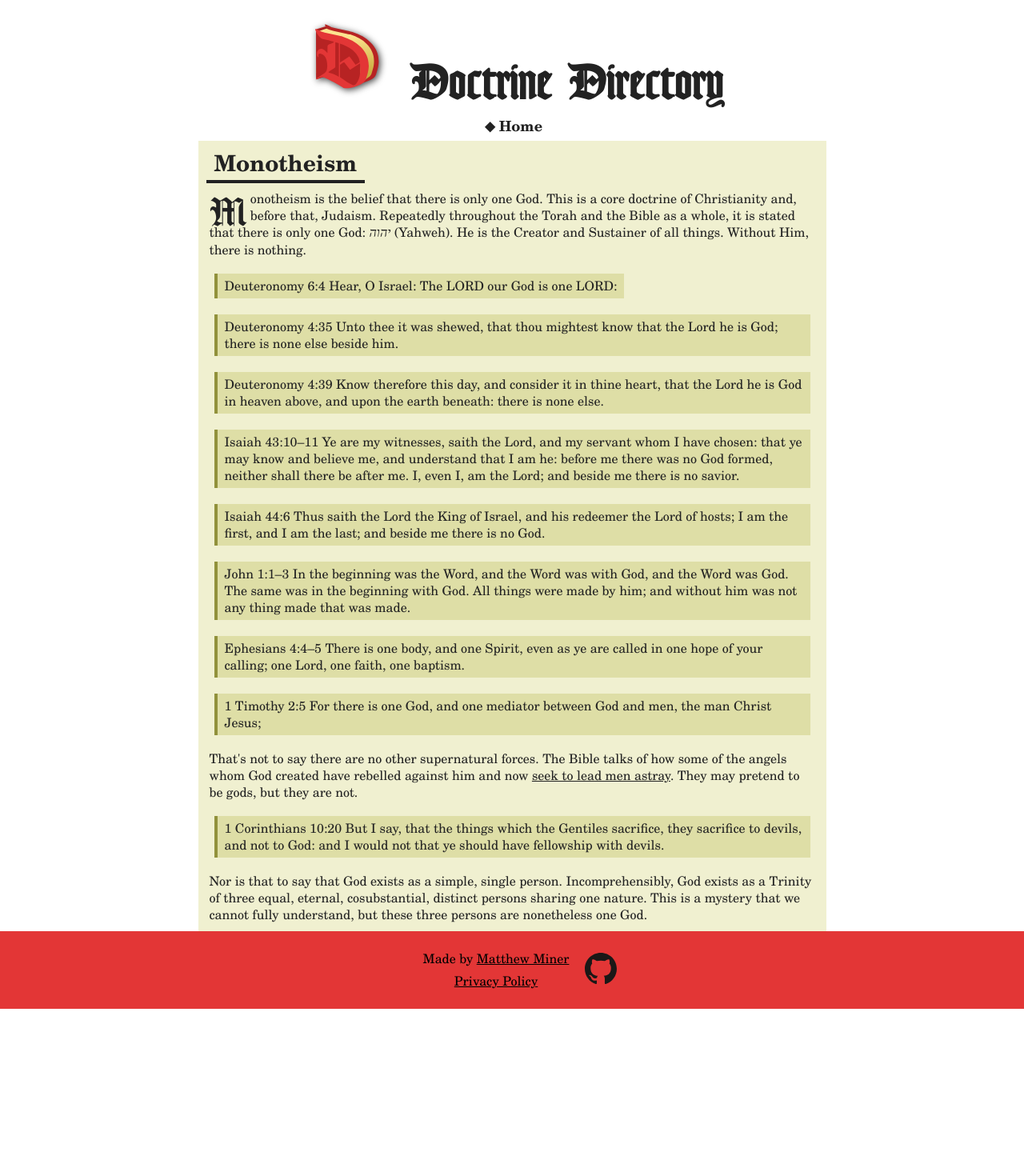
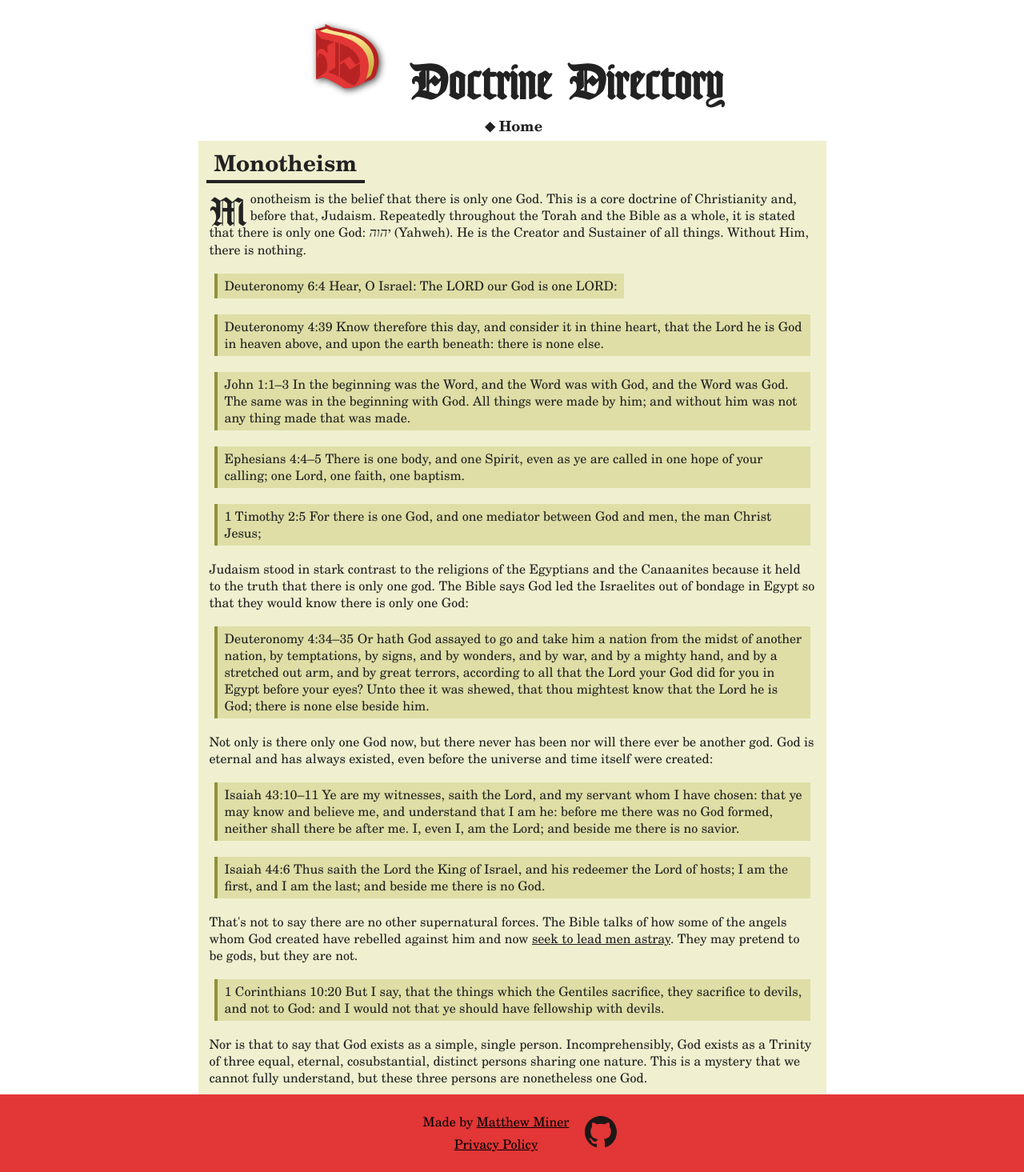
Before and after one commit to mminer237/doctrine-directory, a Jekyll site: the page built from _doctrines/monotheism.md, in a window 1280 px wide. Shown: the whole page at 80% size. Built offline with Jekyll 4.4.1, drawn with Linux system fonts in a browser that asks for light colours; some web fonts are replaced; before the commit the page ends 1261 px from its top, so only the background shows below that.

Commit message:
Order and elaborate on monotheism further

```diff
--- a/_doctrines/monotheism.md
+++ b/_doctrines/monotheism.md
@@ -21,6 +15,16 @@ Monotheism is the belief that there is only one God. This is a core doctrine of
 
 > 1 Timothy 2:5  For there is one God, and one mediator between God and men, the man Christ Jesus;
 
+Judaism stood in stark contrast to the religions of the Egyptians and the Canaanites because it held to the truth that there is only one god. The Bible says God led the Israelites out of bondage in Egypt so that they would know there is only one God:
+
+> Deuteronomy 4:34–35  Or hath God assayed to go and take him a nation from the midst of another nation, by temptations, by signs, and by wonders, and by war, and by a mighty hand, and by a stretched out arm, and by great terrors, according to all that the Lord your God did for you in Egypt before your eyes? Unto thee it was shewed, that thou mightest know that the Lord he is God; there is none else beside him.
+
+Not only is there only one God now, but there never has been nor will there ever be another god. God is eternal and has always existed, even before the universe and time itself were created:
+
+> Isaiah 43:10–11  Ye are my witnesses, saith the Lord, and my servant whom I have chosen: that ye may know and believe me, and understand that I am he: before me there was no God formed, neither shall there be after me. I, even I, am the Lord; and beside me there is no savior.
+
+> Isaiah 44:6  Thus saith the Lord the King of Israel, and his redeemer the Lord of hosts; I am the first, and I am the last; and beside me there is no God.
+
 That's not to say there are no other supernatural forces. The Bible talks of how some of the angels whom God created have rebelled against him and now [seek to lead men astray]({% link _doctrines/deceiving-spirits.md %}). They may pretend to be gods, but they are not.
 
 > 1 Corinthians 10:20  But I say, that the things which the Gentiles sacrifice, they sacrifice to devils, and not to God: and I would not that ye should have fellowship with devils.
```
Also changed, not shown: other parts of _doctrines/monotheism.md (+0 -6 lines).
